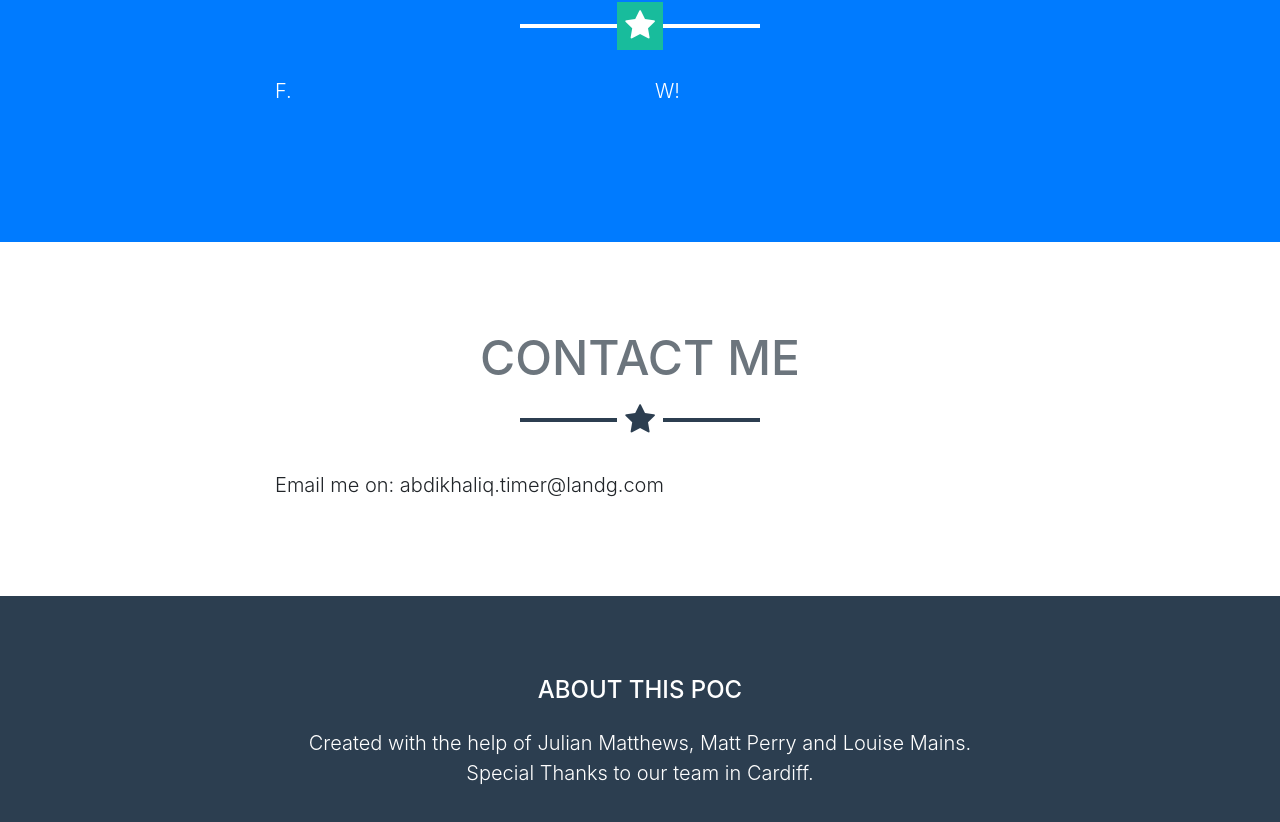
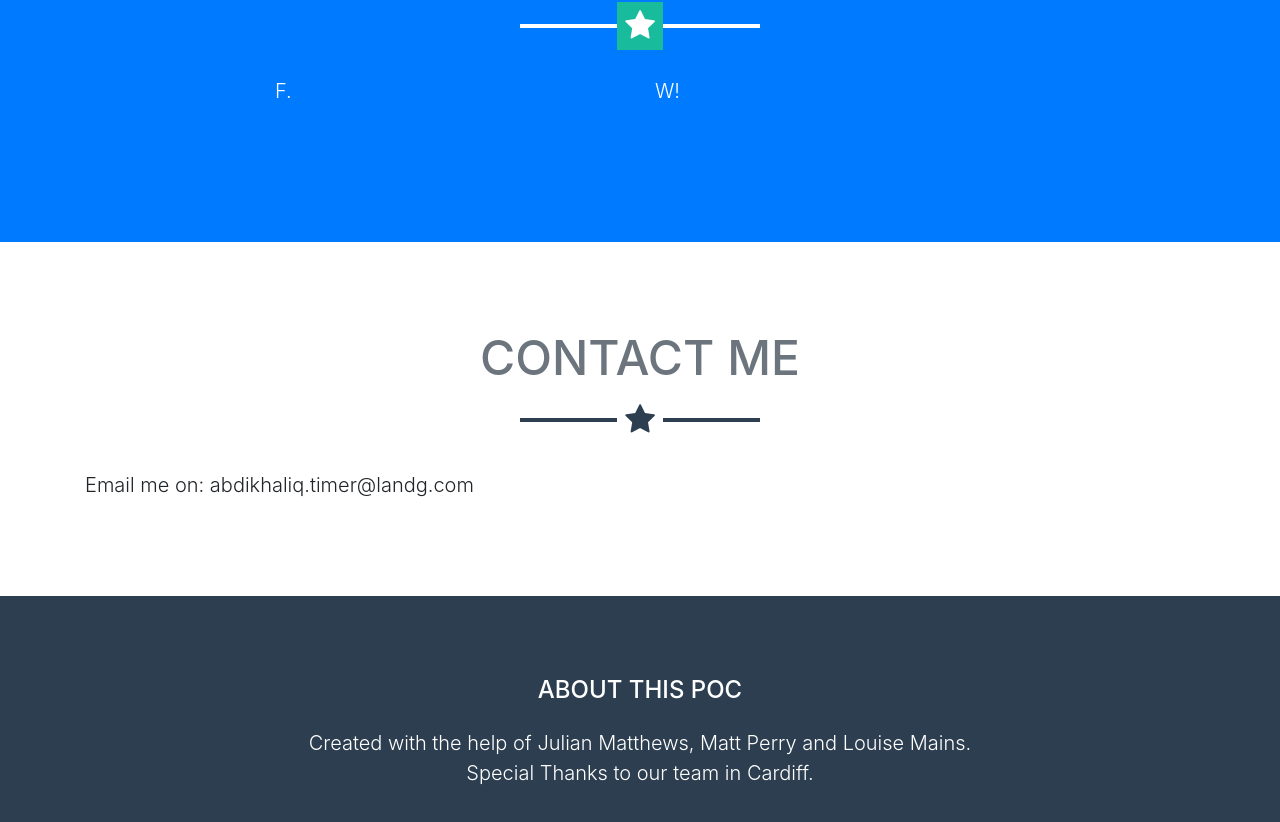
Before and after one commit to nigelHRBOT/WebsiteForBot, a website with bundled scripts: page index.html in a window 1280 px wide. Shown: the part 1800-2622 px from the top of the page. Built offline with nearby package versions, Linux system fonts and the light colour scheme.

Commit message:
Update index.html

```diff
--- a/index.html
+++ b/index.html
@@ -101,7 +101,7 @@
         <h2 class="text-center text-uppercase text-secondary mb-0">Contact Me</h2>
         <hr class="star-dark mb-5">
         <div class="row">
-          <div class="col-lg-8 mx-auto">
+          <div class="col-lg-12 ml-auto">
             <p class="lead mb-0">Email me on: abdikhaliq.timer@landg.com</p>
           </div>
         </div>
```
